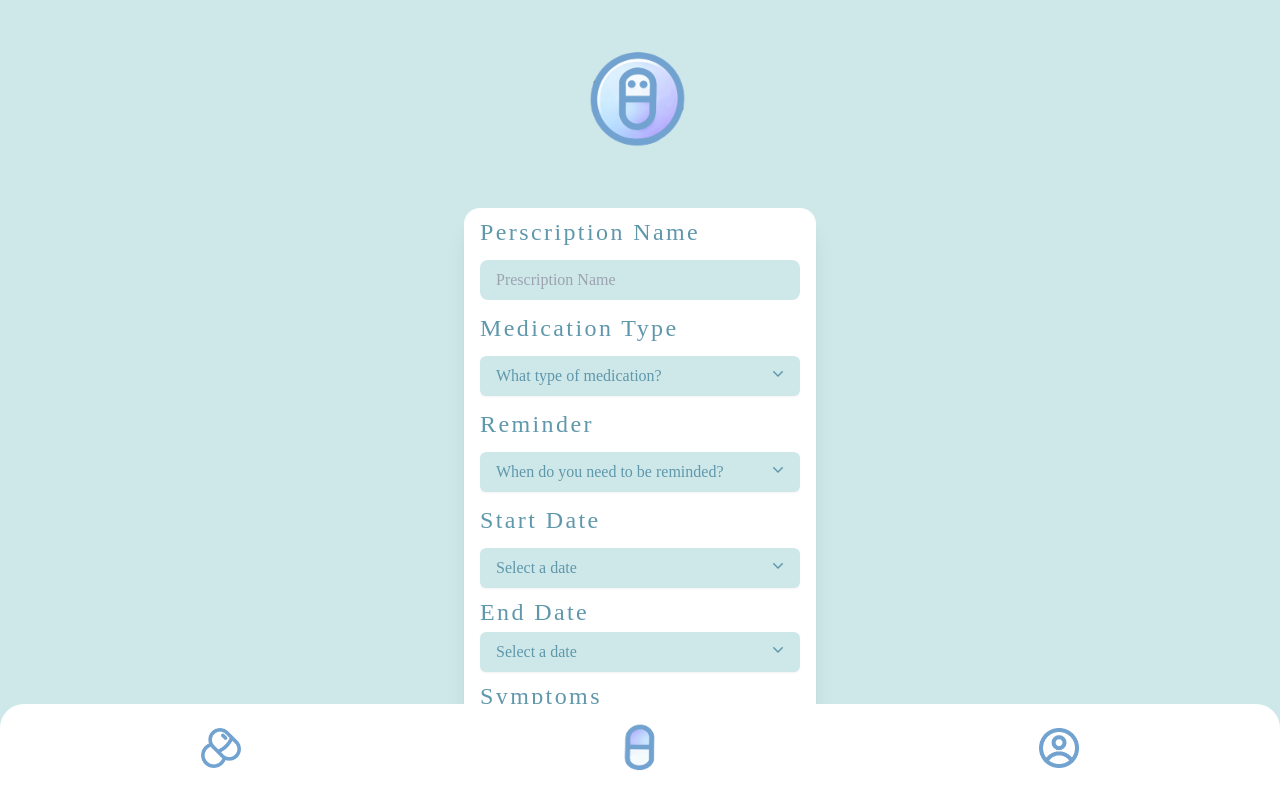
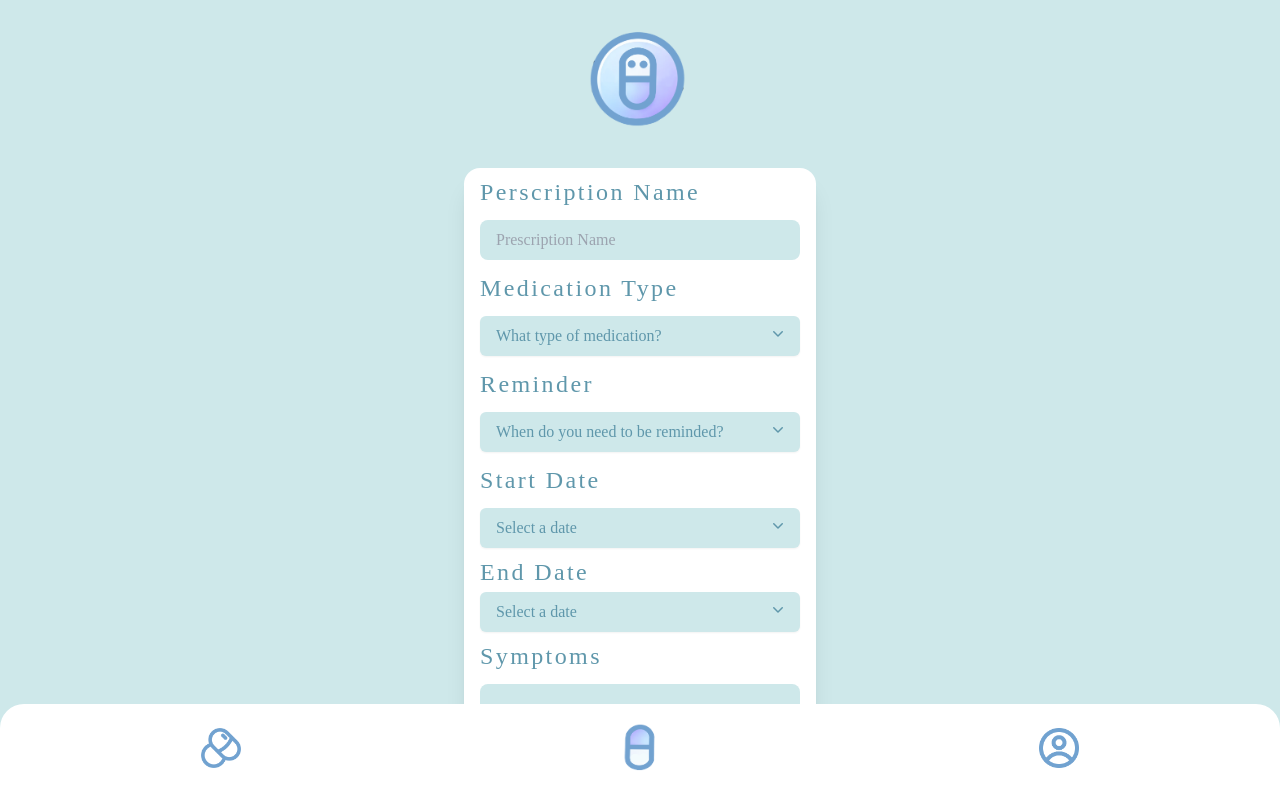
Before and after one commit to chloep23/HR_Pillora, a React (Create React App) app in the folder client/: page /pill in a window 1280 px wide. Shown: the top 798 px of the page. Built offline with nearby package versions, Linux system fonts and the light colour scheme.

Commit message:
Minor changes mainly front

```diff
--- a/client/src/screens/pillpage.js
+++ b/client/src/screens/pillpage.js
@@ -24,8 +24,8 @@ export default function PillPage() {
     return(
         <div className="bg-blue min-h-screen">
             <div className = "flex flex-col overflow-y-scroll w-screen min-h-screen mb-20">
-                <img src="/assets/images/Pillora_logo.png" alt="Main Icon" className = "left-0 right-0 mx-auto h-32 w-32 mt-10 "></img>
-                <div className= "mt-10 left-0 right-0 mx-auto flex flex-col w-85 h-auto bg-white rounded-2xl shadow-xl">
+                <img src="/assets/images/Pillora_logo.png" alt="Main Icon" className = "left-0 right-0 mx-auto h-32 w-32 mt-5 "></img>
+                <div className= "mt-5 left-0 right-0 mx-auto flex flex-col w-85 h-auto bg-white rounded-2xl shadow-xl">
                 <form>
                     <div className="flex flex-col mt-2 w-80 left-0 right-0 mx-auto">
                     <label className="block mb-3 text-2xl text-left font-spartan tracking-widest font-medium text-darkblue">
--- a/client/src/screens/userpage.js
+++ b/client/src/screens/userpage.js
@@ -3,7 +3,7 @@ import { Link } from 'react-router-dom';
 import axios from 'axios';
 import { useSelector } from "react-redux";
 
-function Pill() {
+function PillItem() {
 
 }
 
```
Also changed, not shown: 1 other file (tests, documents, lock files or other folders).
